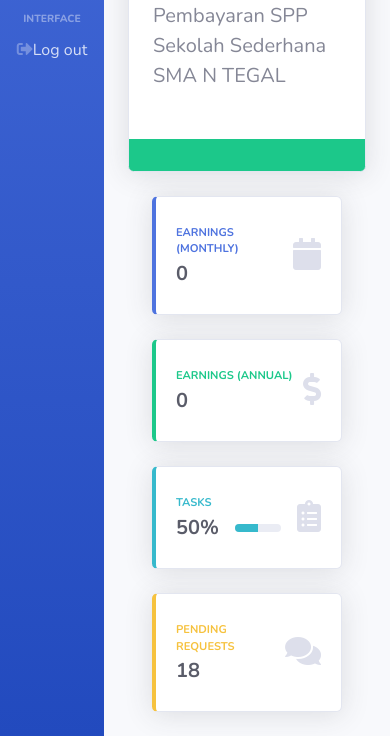
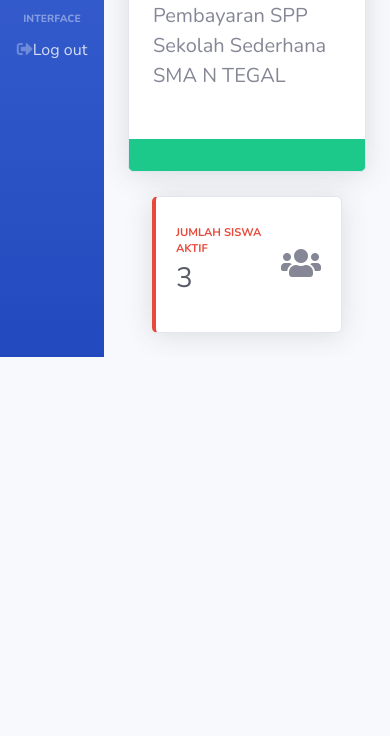
Before and after one commit to akhmadazizmario/spp_terbaru, a CodeIgniter app: page /latihansppwebprogram/admin/dashboard in a window 390 px wide. Shown: the part 644-1380 px from the top of the page. After the commit the page ends 1001 px from the top, so only its background shows below. Run offline with CodeIgniter, Linux system fonts and the light colour scheme; a user stored in the database is signed in; data comes from the database, SQL or seed files in the repository.

Commit message:
update terbaru

```diff
--- a/application/controllers/Auth.php
+++ b/application/controllers/Auth.php
@@ -7,6 +7,7 @@ class Auth extends CI_Controller
     {
         parent::__construct();
         $this->load->model('Auth_m');
+        $this->load->model('User_m');
     }
 
     public function index()
@@ -32,7 +33,7 @@ class Auth extends CI_Controller
             if (sha1($password) == $user['password']) {
                 $data = [
                     'username' => $user['username'],
-                    'id_user' => $user['id_user'],
+                    'level' => $user['level'],
                 ];
                 $this->session->set_userdata($data);
                 redirect('admin/dashboard');
@@ -45,7 +46,6 @@ class Auth extends CI_Controller
             redirect('auth');
         }
     }
-
     public function cekLogin()
     {
         if ($this->session->userdata('username')) {
--- a/application/controllers/admin/Dashboard.php
+++ b/application/controllers/admin/Dashboard.php
@@ -14,6 +14,7 @@ class Dashboard extends CI_Controller
 	{
 		$data['title'] = 'Dashboard';
 		$data['user'] = $this->Auth_m->get_where('users', ['username' => $this->session->userdata('username')])->row_array();
+		$data['siswa_aktif'] = $this->Auth_m->countTotalSiswa();
 		$this->load->view('layout/header', $data);
 		$this->load->view('layout/sidebar');
 		$this->load->view('layout/topbar');
--- a/application/controllers/admin/Users.php
+++ b/application/controllers/admin/Users.php
@@ -20,7 +20,7 @@ class Users extends CI_Controller
 			$data['users'] = $this->User_m->cariDataUser();
 		}
 		$this->form_validation->set_rules('nama', 'Nama Lengkap', 'required|trim');
-		$this->form_validation->set_rules('username', 'Username', 'required|trim|min_length[4]|max_length[12]');
+		$this->form_validation->set_rules('username', 'Username', 'required|trim|min_length[4]|max_length[50]');
 		$this->form_validation->set_rules('alamat', 'alamat', 'required|trim');
 		$this->form_validation->set_rules('nohp', 'No hp', 'required|trim');
 		$this->form_validation->set_rules('level', 'level', 'required|trim');
@@ -63,7 +63,7 @@ class Users extends CI_Controller
 		$data['title'] = 'Ubah Data User ' . $data['users']['username'];
 
 		$this->form_validation->set_rules('nama', 'Nama Lengkap', 'required|trim');
-		$this->form_validation->set_rules('username', 'Username', 'required|trim|min_length[4]|max_length[12]');
+		$this->form_validation->set_rules('username', 'Username', 'required|trim|min_length[4]|max_length[50]');
 		$this->form_validation->set_rules('password', 'Password', 'required|trim|min_length[3]|max_length[12]');
 		$this->form_validation->set_rules('alamat', 'alamat', 'required|trim');
 		$this->form_validation->set_rules('nohp', 'nohp', 'required|trim');
@@ -71,6 +71,7 @@ class Users extends CI_Controller
 		if ($this->form_validation->run() == FALSE) {
 			$this->load->view('layout/header', $data);
 			$this->load->view('layout/sidebar', $data);
+			$this->load->view('layout/topbar', $data);
 			$this->load->view('admin/users/ubah', $data);
 			$this->load->view('layout/footer');
 		} else {
--- a/application/models/Auth_m.php
+++ b/application/models/Auth_m.php
@@ -7,4 +7,10 @@ class Auth_m extends CI_Model
 	{
 		return $this->db->get_where($table, $where);
 	}
+	public function countTotalSiswa()
+	{
+		$sql = "SELECT * FROM siswa";
+		$query = $this->db->query($sql);
+		return $query->num_rows();
+	}
 }
--- a/application/views/admin/dashboard.php
+++ b/application/views/admin/dashboard.php
@@ -32,79 +32,18 @@
 
             <!-- Earnings (Monthly) Card Example -->
             <div class="col-xl-3 col-md-6 mb-4">
-                <div class="card border-left-primary shadow h-100 py-2">
+                <div class="card border-left-danger shadow h-100 py-2">
                     <div class="card-body">
                         <div class="row no-gutters align-items-center">
                             <div class="col mr-2">
-                                <div class="text-xs font-weight-bold text-primary text-uppercase mb-1">
-                                    Earnings (Monthly)</div>
-                                <div class="h5 mb-0 font-weight-bold text-gray-800">0</div>
-                            </div>
-                            <div class="col-auto">
-                                <i class="fas fa-calendar fa-2x text-gray-300"></i>
-                            </div>
-                        </div>
-                    </div>
-                </div>
-            </div>
-
-            <!-- Earnings (Monthly) Card Example -->
-            <div class="col-xl-3 col-md-6 mb-4">
-                <div class="card border-left-success shadow h-100 py-2">
-                    <div class="card-body">
-                        <div class="row no-gutters align-items-center">
-                            <div class="col mr-2">
-                                <div class="text-xs font-weight-bold text-success text-uppercase mb-1">
-                                    Earnings (Annual)</div>
-                                <div class="h5 mb-0 font-weight-bold text-gray-800">0</div>
-                            </div>
-                            <div class="col-auto">
-                                <i class="fas fa-dollar-sign fa-2x text-gray-300"></i>
-                            </div>
-                        </div>
-                    </div>
-                </div>
-            </div>
-
-            <!-- Earnings (Monthly) Card Example -->
-            <div class="col-xl-3 col-md-6 mb-4">
-                <div class="card border-left-info shadow h-100 py-2">
-                    <div class="card-body">
-                        <div class="row no-gutters align-items-center">
-                            <div class="col mr-2">
-                                <div class="text-xs font-weight-bold text-info text-uppercase mb-1">Tasks
-                                </div>
-                                <div class="row no-gutters align-items-center">
-                                    <div class="col-auto">
-                                        <div class="h5 mb-0 mr-3 font-weight-bold text-gray-800">50%</div>
-                                    </div>
-                                    <div class="col">
-                                        <div class="progress progress-sm mr-2">
-                                            <div class="progress-bar bg-info" role="progressbar" style="width: 50%" aria-valuenow="50" aria-valuemin="0" aria-valuemax="100"></div>
-                                        </div>
-                                    </div>
+                                <div class="text-xs font-weight-bold text-danger text-uppercase mb-1">
+                                    Jumlah Siswa Aktif</div>
+                                <div class="h5 mb-0 font-weight-bold text-gray-800">
+                                    <h3><?php echo $siswa_aktif ?></h3>
                                 </div>
                             </div>
                             <div class="col-auto">
-                                <i class="fas fa-clipboard-list fa-2x text-gray-300"></i>
-                            </div>
-                        </div>
-                    </div>
-                </div>
-            </div>
-
-            <!-- Pending Requests Card Example -->
-            <div class="col-xl-3 col-md-6 mb-4">
-                <div class="card border-left-warning shadow h-100 py-2">
-                    <div class="card-body">
-                        <div class="row no-gutters align-items-center">
-                            <div class="col mr-2">
-                                <div class="text-xs font-weight-bold text-warning text-uppercase mb-1">
-                                    Pending Requests</div>
-                                <div class="h5 mb-0 font-weight-bold text-gray-800">18</div>
-                            </div>
-                            <div class="col-auto">
-                                <i class="fas fa-comments fa-2x text-gray-300"></i>
+                                <i class="fas fa-users fa-2x text-black-300"></i>
                             </div>
                         </div>
                     </div>
--- a/application/views/auth/login.php
+++ b/application/views/auth/login.php
@@ -53,8 +53,6 @@
 
                 <input type="submit" value="Log In" class="btn text-white btn-block btn-primary">
 
-                <span class="d-block text-left my-4 text-muted"> or sign in with</span>
-
               </form>
             </div>
           </div>
```
